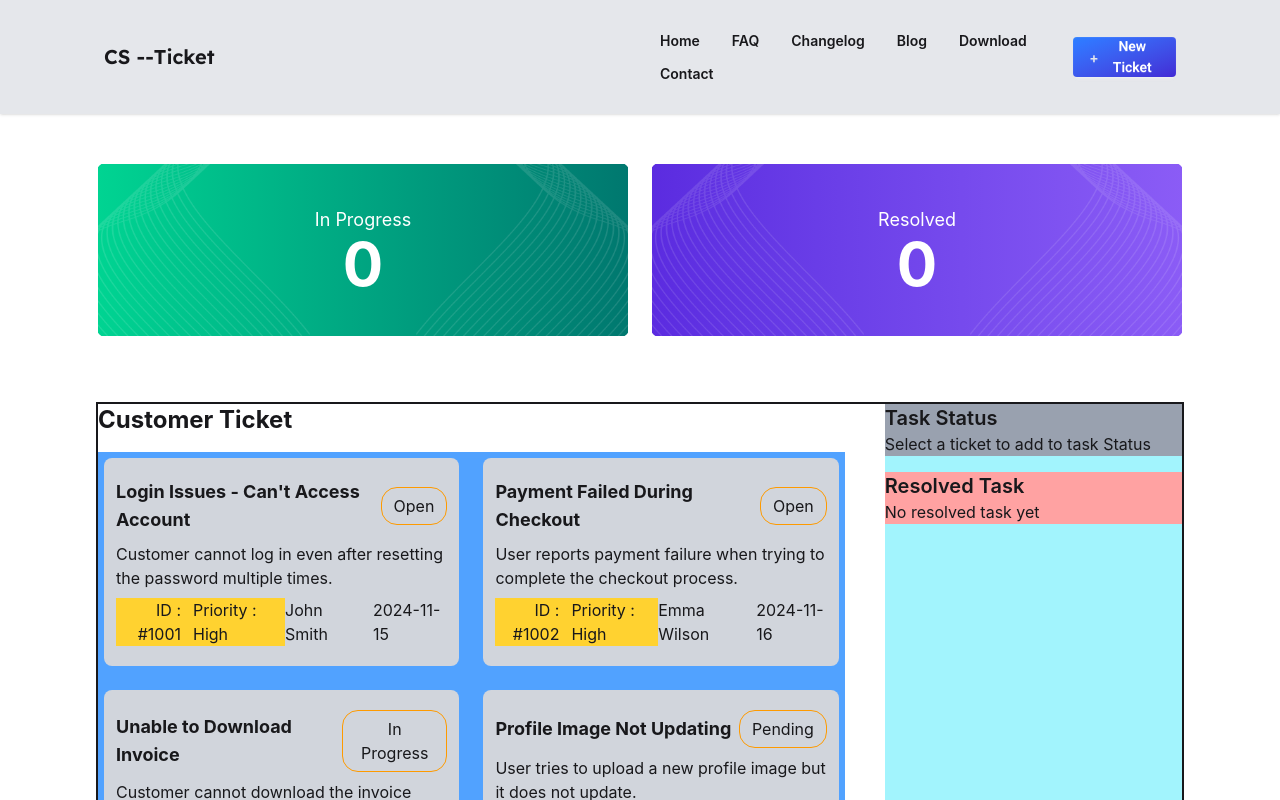
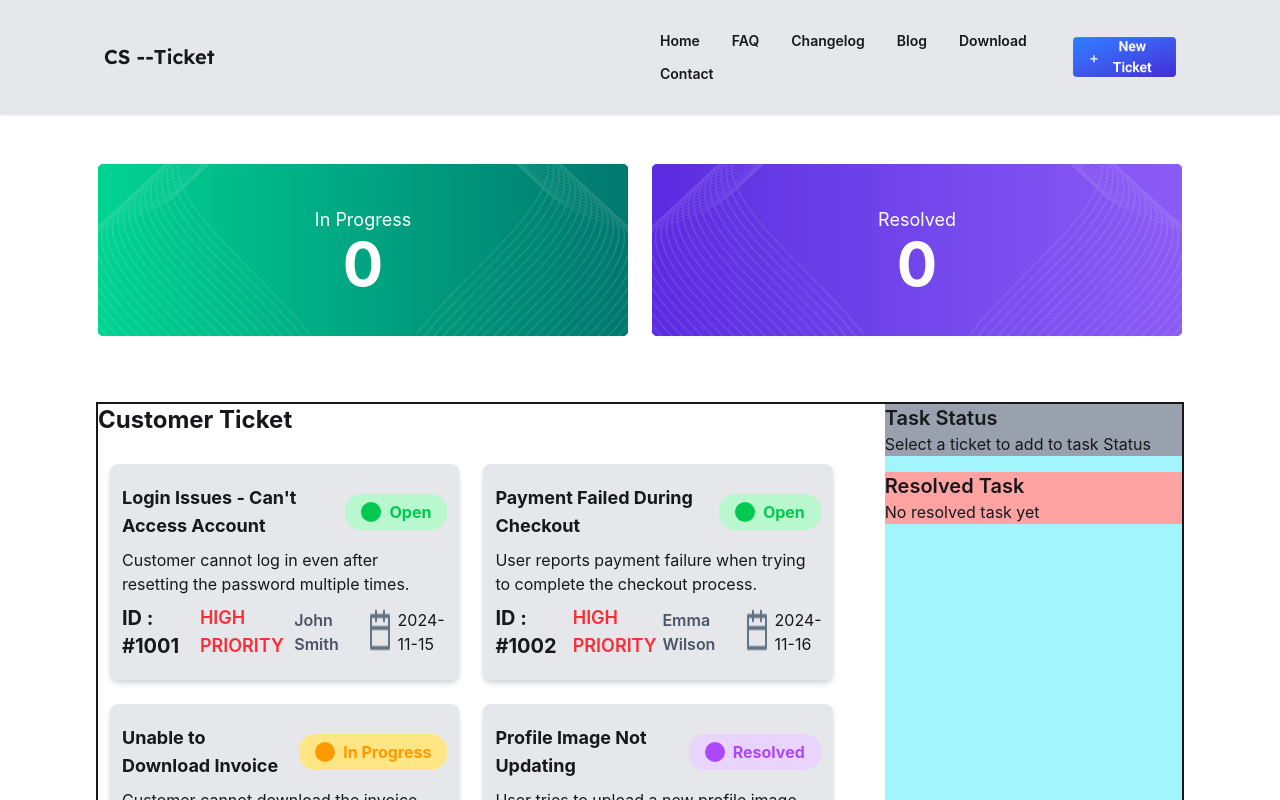
Before and after one commit to SumonReza8525/Assignment--07, a React (Vite) app: page / in a window 1280 px wide. Shown: the top 800 px of the page. Built offline with nearby package versions, Linux system fonts and the light colour scheme; a web font is replaced by a local one.

Commit message:
fixed some small issues

```diff
--- a/public/user.json
+++ b/public/user.json
@@ -30,7 +30,7 @@
     "id": 1004,
     "title": "Profile Image Not Updating",
     "desc": "User tries to upload a new profile image but it does not update.",
-    "status": "Pending",
+    "status": "Resolved",
     "priority": "Low",
     "user": "Sophia Davis",
     "date": "2024-11-18"
@@ -66,7 +66,7 @@
     "id": 1008,
     "title": "Search Feature Not Working",
     "desc": "Users cannot find results when searching for products.",
-    "status": "Pending",
+    "status": "Resolved",
     "priority": "Medium",
     "user": "Isabella Thomas",
     "date": "2024-11-22"
--- a/src/components/EachStudent.jsx
+++ b/src/components/EachStudent.jsx
@@ -1,27 +1,39 @@
 import React from "react";
-
+import calender from "../assets/calender.png";
 const EachStudent = ({ student }) => {
   return (
     <div
       key={student.id}
-      className="bg-gray-300  rounded-lg px-3 py-5 space-y-2"
+      className="bg-gray-200 rounded-lg px-3 py-5 space-y-2 cursor-pointer hover:scale-102 shadow-md shadow-gray-300 transition-all duration-200 ease-in-out"
     >
-      <div className="flex justify-between items-center ">
+      <div className="flex justify-between items-center gap-3">
         <h2 className="text-lg font-bold">{student.title}</h2>
-        <button className="px-3 py-1.5 border border-amber-500 rounded-2xl">
-          {student.status}
-        </button>
+        <div
+          className={` px-4 py-1.5  rounded-2xl flex justify-between gap-2  items-center font-bold  ${student.status === "Open" ? "text-green-500 bg-green-200" : student.status === "In Progress" ? "text-amber-500 bg-amber-200" : "text-purple-500 bg-purple-200"}`}
+        >
+          <p
+            className={`w-5 h-5  rounded-full ${student.status === "Open" ? "bg-green-500" : student.status === "In Progress" ? "bg-amber-500" : "bg-purple-500"}`}
+          ></p>
+          <p className="text-nowrap">{student.status}</p>
+        </div>
       </div>
       <p>{student.desc}</p>
 
       <div className="flex justify-between items-center">
-        <div className="flex flex-col lg:flex-row justify-between items-center gap-3 bg-amber-300 ">
-          <p className="text-right">ID : #{student.id}</p>
-          <p>Priority : {student.priority}</p>
+        <div className="flex flex-col lg:flex-row justify-between  gap-3 ">
+          <p className="text-xl font-bold ">ID : #{student.id}</p>
+          <p
+            className={`text-lg font-semibold ${student.priority === "High" ? "text-red-500" : student.priority === "Medium" ? "text-amber-500" : "text-green-500"} `}
+          >
+            {`${student.priority} Priority`.toUpperCase()}
+          </p>
         </div>
-        <div className="flex flex-col lg:flex-row justify-between items-center gap-3">
-          <p>{student.user}</p>
-          <p>{student.date}</p>
+        <div className="flex flex-col lg:flex-row justify-between gap-3 ">
+          <p className="font-semibold text-gray-600">{student.user}</p>
+          <div className="flex gap-1.5">
+            <img src={calender} alt="Calender image" />
+            <p>{student.date}</p>
+          </div>
         </div>
       </div>
     </div>
--- a/src/components/MainContainer.jsx
+++ b/src/components/MainContainer.jsx
@@ -1,10 +1,13 @@
-import React from "react";
+import React, { useState } from "react";
 import Banner from "./Banner";
 import Container from "./Container";
 import EachStudent from "./EachStudent";
 
 const MainContainer = ({ students }) => {
   //   console.log(students);
+
+  //   const [newData, setNewData] = useState(students);
+  //   console.log(newData);
 
   return (
     <div>
@@ -13,7 +16,7 @@ const MainContainer = ({ students }) => {
         <div className="min-h-125 border-2  grid grid-cols-10 gap-10">
           <div className=" col-span-full lg:col-span-7 space-y-3">
             <p className="text-2xl font-bold">Customer Ticket</p>
-            <div className="bg-blue-400 mt-4 p-1.5 grid grid-cols-1 lg:grid-cols-2 gap-6 ">
+            <div className=" mt-4 p-3 grid grid-cols-1 lg:grid-cols-2 gap-6 ">
               {students.map((student) => (
                 <EachStudent key={student.id} student={student}></EachStudent>
               ))}
```
Also changed, not shown: src/assets/calender.png (added).
